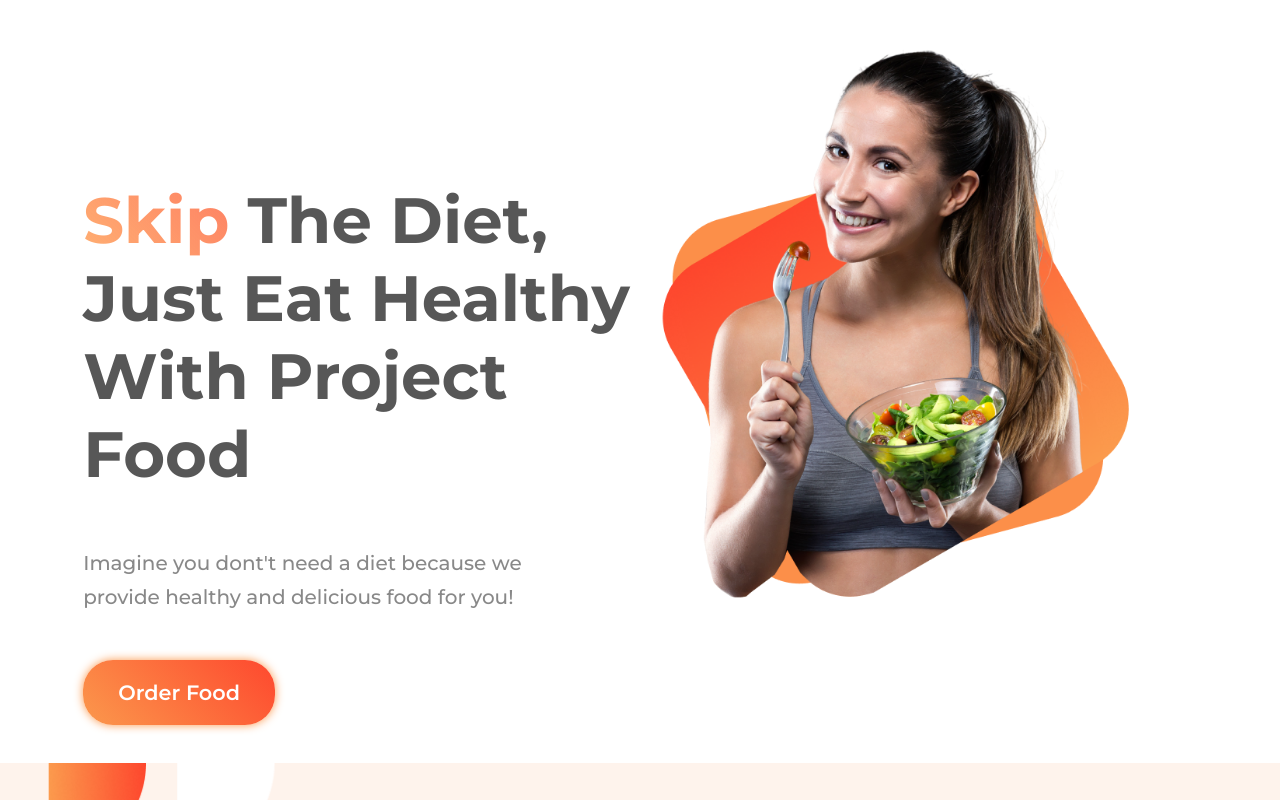
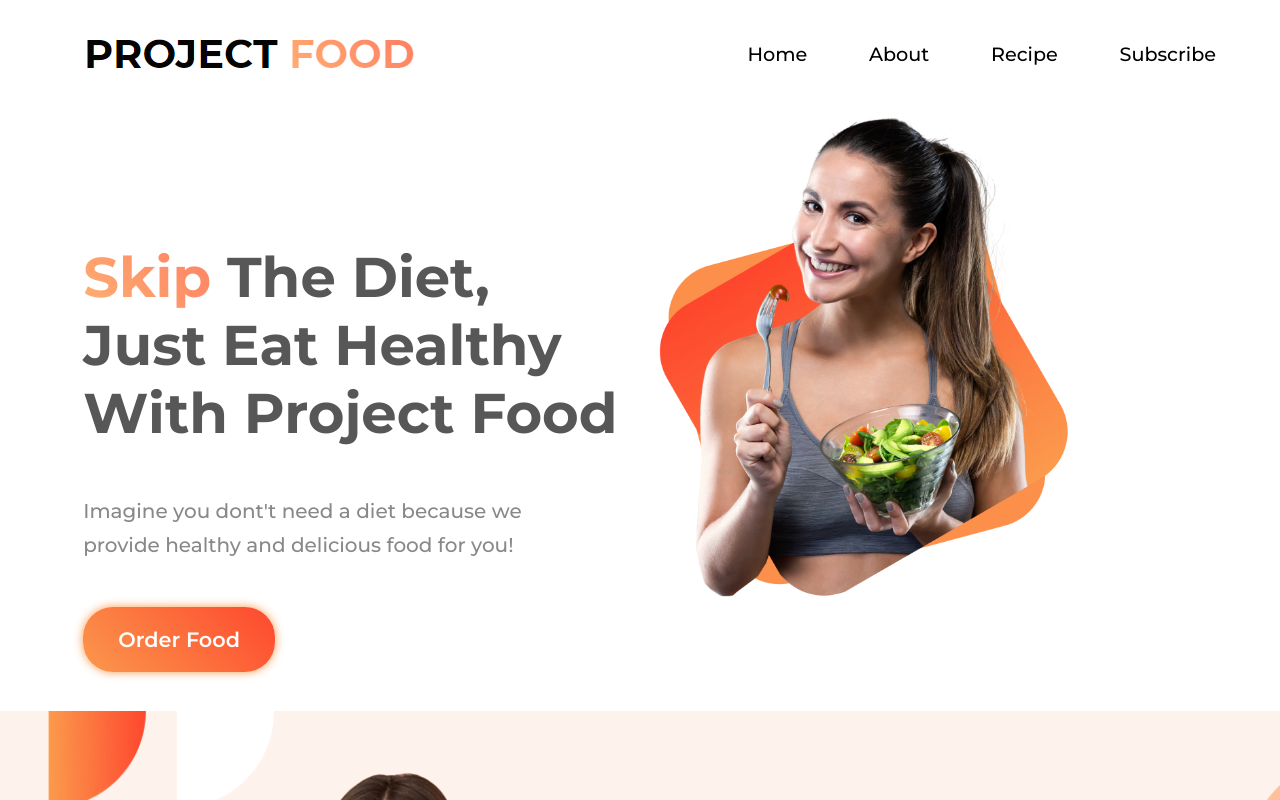
Before and after one commit to ProAshfaq/project-food, a plain HTML site: page index.html in a window 1280 px wide. Shown: the top 800 px of the page. Drawn offline with Linux system fonts and the light colour scheme.

Commit message:
simple navbar added

```diff
--- a/index.html
+++ b/index.html
@@ -13,6 +13,17 @@
 </head>
 
 <body>
+    <nav>
+        <div class="navbar">
+            <img src="images/logo.png" alt="logo" class="brand-logo">
+            <ul id="nav-mobile" class="right hide-on-med-and-down">
+                <li>Home</li>
+                <li>About</li>
+                <li>Recipe</li>
+                <li>Subscribe</li>
+            </ul>
+        </div>
+    </nav>
 
     <!-- banner part start -->
     <section class="banner">
--- a/style.css
+++ b/style.css
@@ -3,16 +3,50 @@ body{
     margin: 0;
 }
 
+.navbar{
+
+display: flex;
+
+width: 90%;
+
+align-items: center;
+
+justify-content: space-between;
+
+margin: auto;
+}
+.brand-logo{
+
+}
+.navbar ul{
+
+text-align: right;
+}
+.navbar ul li{
+
+list-style: none;
+
+display: inline-block;
+
+padding-left: 3em;
+
+font-size: 1.2em;
+
+font-weight: 500;
+}
+
+
+
 /* hero part start */
 .banner {
     display: flex;
-    padding: 3% 0 3%;
+    padding: 0% 0 3%;
 }
 .half-width{
     width: 50%;
 }
 h1 {
-    font-size: 4em;
+    font-size: 3.5em;
     color: #575757;
     padding-left: 13%;
     padding-top: 14%;
@@ -47,7 +81,7 @@ span{
     width: 50%;
 }
 .banner-image img {
-    width: 80%;
+    width: 70%;
 }
 /* hero part end */
 
```
Also changed, not shown: images/logo.png (added).
